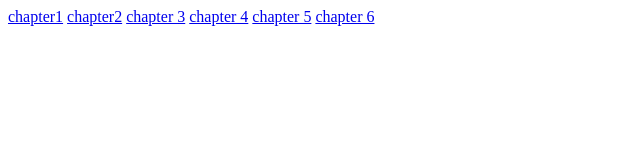
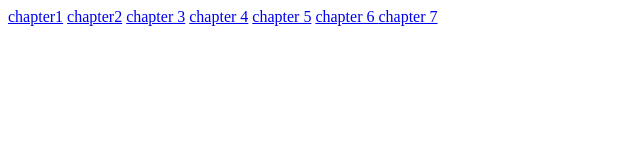
Before and after one commit to Taifjan/js-assignments, a plain HTML site: page index.html in a window 1280 px wide. Shown: the full height of the page, 0-640 px from the left. Drawn offline with Linux system fonts and the light colour scheme.

Commit message:
code update

```diff
--- a/index.html
+++ b/index.html
@@ -12,5 +12,6 @@
     <a href="assignment 4/index.html">chapter 4</a>
     <a href="assignment 5/index.html">chapter 5</a>
     <a href="assignment 6/index.html">chapter 6 </a>
+    <a href="assignment 7/index.html">chapter 7 </a>
 </body>
 </html>
```
